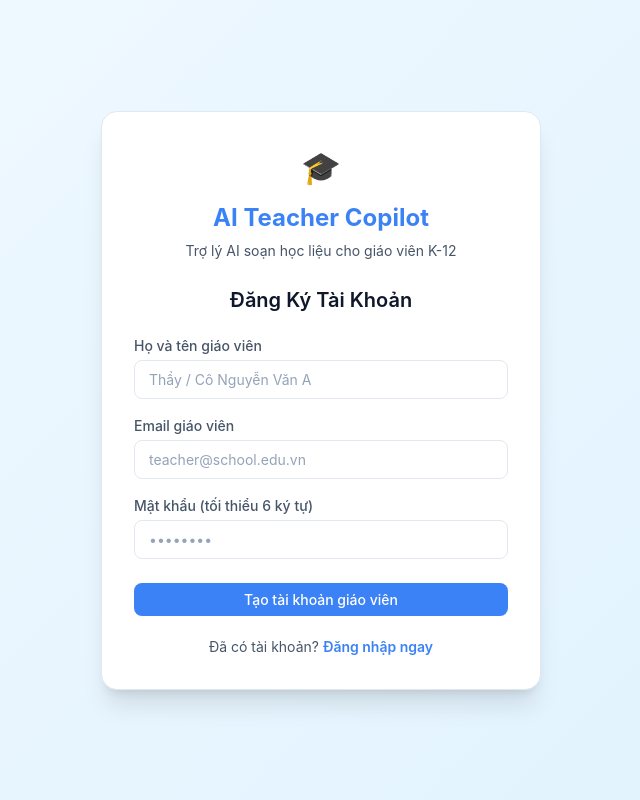
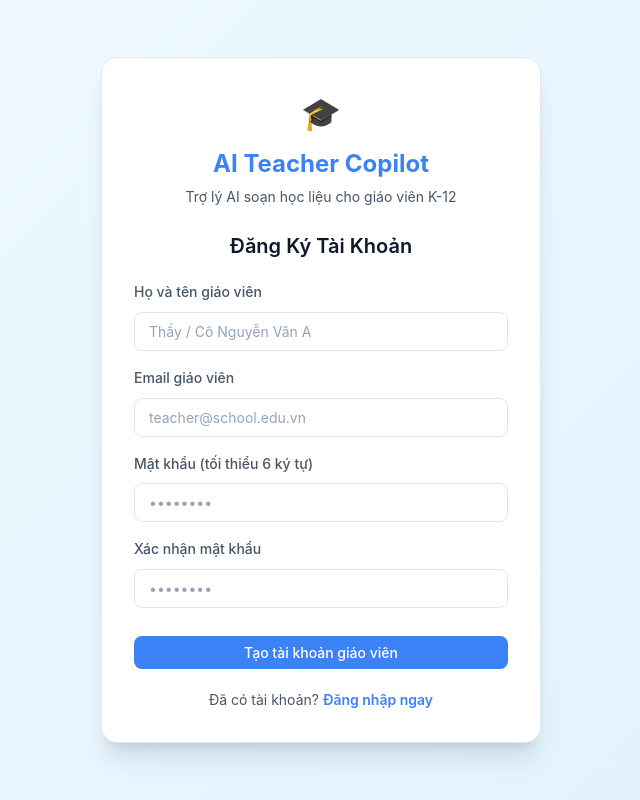
Before and after one commit to HoangNam2464/ai-teacher-copilot, a React (Vite) app in the folder frontend/: page /register in a window 1280 px wide. Shown: the whole page, without its empty margins (319-959 px from the left). Built offline with nearby package versions, Linux system fonts and the light colour scheme; no server answers.

Commit message:
feat(auth): complete teacher registration form with client-side validation and password match [FE-005]

```diff
--- a/frontend/src/features/auth/components/RegisterForm.jsx
+++ b/frontend/src/features/auth/components/RegisterForm.jsx
@@ -3,12 +3,14 @@ import { useNavigate, Link } from 'react-router-dom';
 import { authApi } from '../services/authApi';
 import { useAuth } from '../../../core/hooks/useAuth';
 import { Button } from '../../../core/components/ui/Button';
+import { validateEmail } from '../../../core/utils/validators';
 import { PATHS } from '../../../app/routes/paths';
 
 export function RegisterForm() {
   const [fullName, setFullName] = useState('');
   const [email, setEmail] = useState('');
   const [password, setPassword] = useState('');
+  const [confirmPassword, setConfirmPassword] = useState('');
   const [loading, setLoading] = useState(false);
   const [error, setError] = useState('');
 
@@ -18,6 +20,31 @@ export function RegisterForm() {
   const handleSubmit = async (e) => {
     e.preventDefault();
     setError('');
+
+    // 1. Validate full name
+    if (!fullName.trim()) {
+      setError('Vui lòng nhập họ và tên giáo viên.');
+      return;
+    }
+
+    // 2. Validate email format
+    if (!validateEmail(email)) {
+      setError('Email không đúng định dạng. Ví dụ: teacher@school.edu.vn');
+      return;
+    }
+
+    // 3. Validate password rules
+    if (password.length < 6) {
+      setError('Mật khẩu phải có ít nhất 6 ký tự.');
+      return;
+    }
+
+    // 4. Validate password confirmation
+    if (password !== confirmPassword) {
+      setError('Mật khẩu xác nhận không khớp.');
+      return;
+    }
+
     setLoading(true);
 
     try {
@@ -26,22 +53,35 @@ export function RegisterForm() {
       navigate(PATHS.DASHBOARD);
     } catch (err) {
       console.error('Registration error:', err);
-      setError(err.response?.data?.message || 'Đăng ký thất bại. Email có thể đã được sử dụng.');
+      setError(err.response?.data?.message || err.message || 'Đăng ký thất bại. Email có thể đã được sử dụng.');
     } finally {
       setLoading(false);
     }
   };
 
   return (
-    <form onSubmit={handleSubmit}>
+    <form onSubmit={handleSubmit} noValidate>
       {error && (
-        <div style={{ padding: '0.75rem', marginBottom: '1rem', backgroundColor: 'var(--color-danger-light)', color: 'var(--color-danger-text)', borderRadius: 'var(--radius-md)', fontSize: '0.875rem' }}>
-          {error}
+        <div
+          role="alert"
+          style={{
+            padding: '0.75rem 1rem',
+            marginBottom: '1rem',
+            backgroundColor: 'var(--color-danger-light, #fee2e2)',
+            color: 'var(--color-danger-text, #991b1b)',
+            borderRadius: 'var(--radius-md, 8px)',
+            fontSize: '0.875rem',
+            border: '1px solid #fecaca',
+          }}
+        >
+          ⚠️ {error}
         </div>
       )}
 
-      <div className="form-group">
-        <label className="form-label">Họ và tên giáo viên</label>
+      <div className="form-group" style={{ marginBottom: '1rem' }}>
+        <label className="form-label" style={{ display: 'block', marginBottom: '0.35rem', fontWeight: 500 }}>
+          Họ và tên giáo viên
+        </label>
         <input
           type="text"
           className="form-input"
@@ -52,8 +92,10 @@ export function RegisterForm() {
         />
       </div>
 
-      <div className="form-group">
-        <label className="form-label">Email giáo viên</label>
+      <div className="form-group" style={{ marginBottom: '1rem' }}>
+        <label className="form-label" style={{ display: 'block', marginBottom: '0.35rem', fontWeight: 500 }}>
+          Email giáo viên
+        </label>
         <input
           type="email"
           className="form-input"
@@ -64,16 +106,31 @@ export function RegisterForm() {
         />
       </div>
 
-      <div className="form-group">
-        <label className="form-label">Mật khẩu (tối thiểu 6 ký tự)</label>
+      <div className="form-group" style={{ marginBottom: '1rem' }}>
+        <label className="form-label" style={{ display: 'block', marginBottom: '0.35rem', fontWeight: 500 }}>
+          Mật khẩu (tối thiểu 6 ký tự)
+        </label>
         <input
           type="password"
           className="form-input"
           placeholder="••••••••"
           required
-          minLength={6}
           value={password}
           onChange={(e) => setPassword(e.target.value)}
+        />
+      </div>
+
+      <div className="form-group" style={{ marginBottom: '1.25rem' }}>
+        <label className="form-label" style={{ display: 'block', marginBottom: '0.35rem', fontWeight: 500 }}>
+          Xác nhận mật khẩu
+        </label>
+        <input
+          type="password"
+          className="form-input"
+          placeholder="••••••••"
+          required
+          value={confirmPassword}
+          onChange={(e) => setConfirmPassword(e.target.value)}
         />
       </div>
 
@@ -81,9 +138,9 @@ export function RegisterForm() {
         Tạo tài khoản giáo viên
       </Button>
 
-      <div style={{ textAlign: 'center', marginTop: '1.25rem', fontSize: '0.875rem', color: 'var(--color-text-secondary)' }}>
+      <div style={{ textAlign: 'center', marginTop: '1.25rem', fontSize: '0.875rem', color: 'var(--color-text-secondary, #64748b)' }}>
         Đã có tài khoản?{' '}
-        <Link to={PATHS.LOGIN} style={{ fontWeight: 600 }}>
+        <Link to={PATHS.LOGIN} style={{ fontWeight: 600, color: 'var(--color-primary, #16a34a)' }}>
           Đăng nhập ngay
         </Link>
       </div>
```
